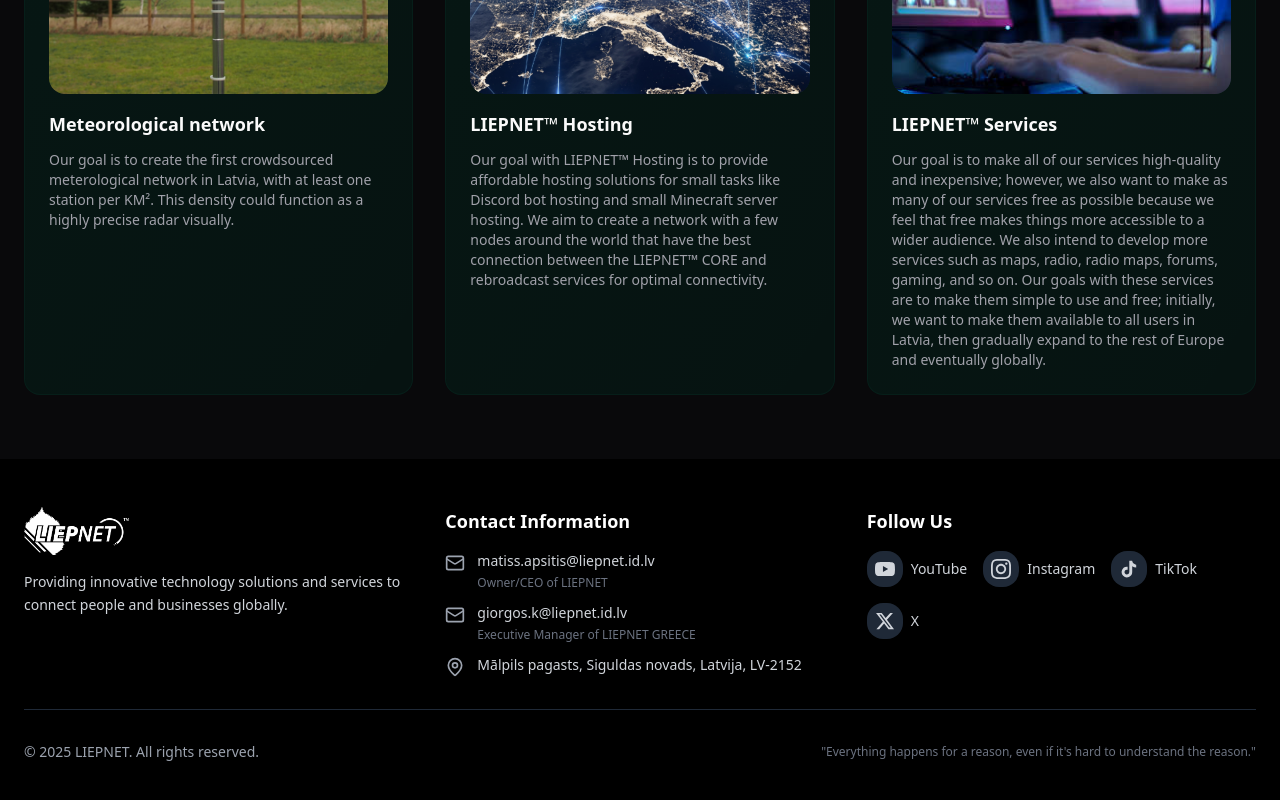
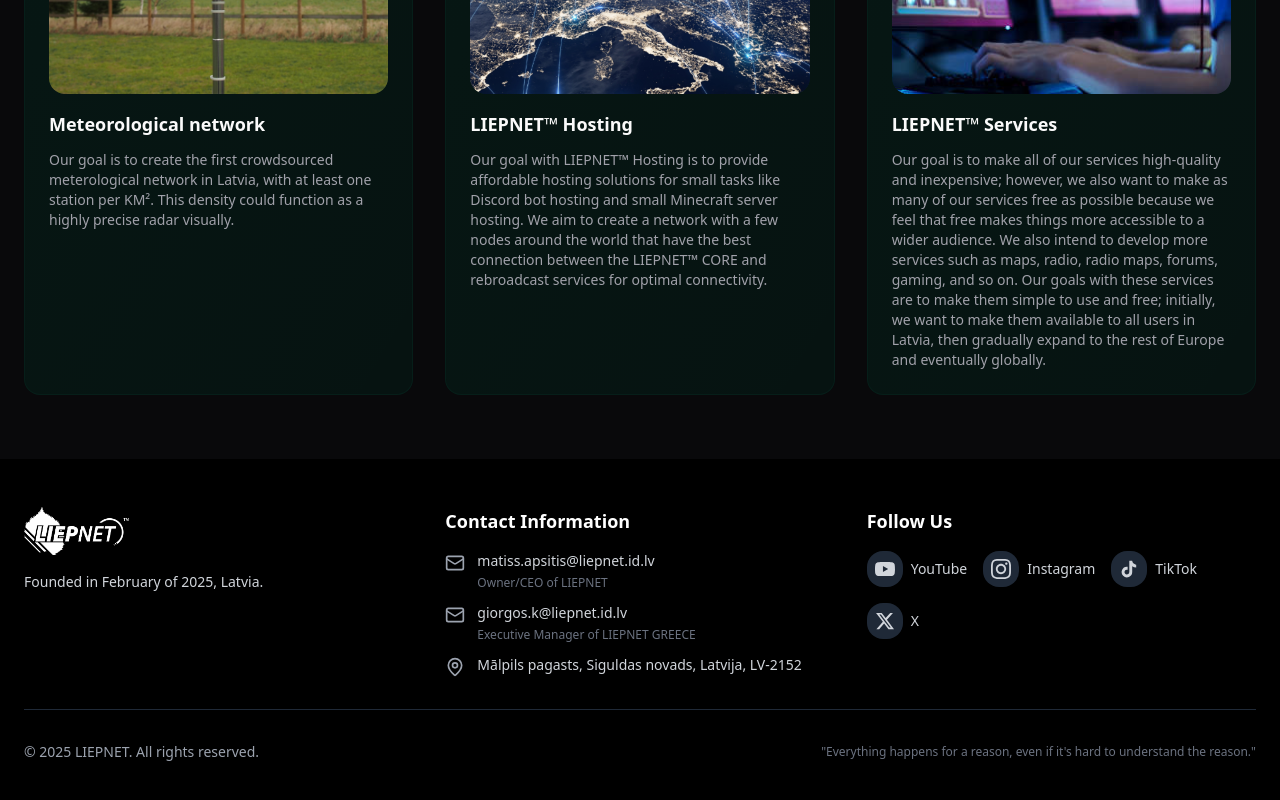
Before and after one commit to MatdoYT/liepnet-web1, a React (Vite) app: page / in a window 1280 px wide. Shown: the part 2532-3332 px from the top of the page. Built offline with nearby package versions, Linux system fonts and the light colour scheme.

Commit message:
Visual edit in Lovable
Edited UI in Lovable

```diff
--- a/src/components/Footer.tsx
+++ b/src/components/Footer.tsx
@@ -31,9 +31,7 @@ const Footer = () => {
           {/* Logo and Company */}
           <div className="space-y-4">
             <img src="/lovable-uploads/4ebce7aa-c438-4114-8c2a-b420e2c6453b.png" alt="LIEPNET Logo" className="h-12 w-auto" />
-            <p className="text-gray-300 text-sm leading-relaxed">
-              Providing innovative technology solutions and services to connect people and businesses globally.
-            </p>
+            <p className="text-gray-300 text-sm leading-relaxed">Founded in February of 2025, Latvia.</p>
           </div>
 
           {/* Contact Information */}
```
